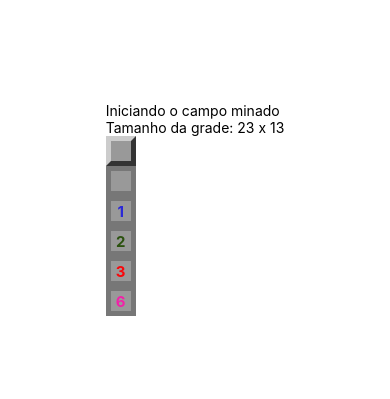
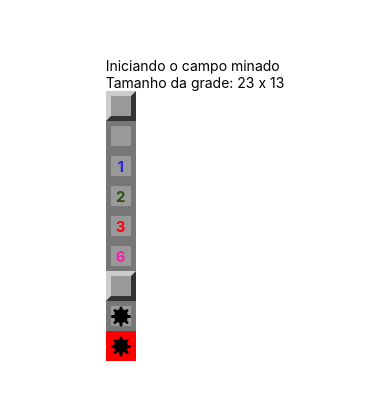
Before and after one commit to jacksbruno/campo_minado, a React Native app: screen / in a window 390 px wide. Shown: the part 213-612 px from the top of the page. Built offline with nearby package versions, Linux system fonts and the light colour scheme.

Commit message:
Implementação do componente Mina

```diff
--- a/App.js
+++ b/App.js
@@ -16,6 +16,9 @@
           <Field opened nearMines={2} />
           <Field opened nearMines={3} />
           <Field opened nearMines={6} />
+          <Field mined />
+          <Field mined opened />
+          <Field mined opened exploded />
         </View>
       </SafeAreaView>
     )
--- a/src/components/Field.js
+++ b/src/components/Field.js
@@ -1,12 +1,14 @@
 import React from 'react'
 import { StyleSheet, View, Text } from 'react-native'
 import params from '../params'
+import Mine from './Mine'
 
 export default props => {
-  const { mined, opened, nearMines } = props
+  const { mined, opened, nearMines, exploded } = props
 
   const styleField = [styles.field]
   if(opened) styleField.push(styles.opened)
+  if(exploded) styleField.push(styles.exploded)
   if(styleField.length == 1) styleField.push(styles.regular)
 
   let color = null
@@ -23,6 +25,13 @@
         !mined && opened && nearMines > 0
         ?
         <Text style={[styles.label, {color: color}]}>{nearMines}</Text>
+        :
+        false
+      }
+      {
+        mined && opened
+        ?
+        <Mine />
         :
         false
       }
@@ -52,5 +61,9 @@
   label: {
     fontWeight: 'bold',
     fontSize: params.fontSize
+  },
+  exploded: {
+    backgroundColor: 'red',
+    borderColor: 'red'
   }
 })
--- /dev/null
+++ b/src/components/Mine.js
@@ -0,0 +1,36 @@
+import React from 'react'
+import { StyleSheet, View } from 'react-native'
+
+export default props => {
+  return (
+    <View style={styles.container}>
+      <View style={styles.coreMine} />
+      <View style={styles.line} />
+      <View style={[styles.line, { transform: [{ rotate: '45deg' }] }]} />
+      <View style={[styles.line, { transform: [{ rotate: '90deg' }] }]} />
+      <View style={[styles.line, { transform: [{ rotate: '135deg' }] }]} />
+    </View>
+  )
+}
+
+const styles = StyleSheet.create({
+  container: {
+    alignItems: 'center',
+    justifyContent: 'center'
+  },
+  coreMine: {
+    height: 14,
+    width: 14,
+    borderRadius: 10,
+    backgroundColor: '#000',
+    alignItems: 'center',
+    justifyContent: 'center'
+  },
+  line: {
+    position: 'absolute',
+    height: 3,
+    width: 20,
+    borderRadius: 3,
+    backgroundColor: '#000'
+  }
+})
```
